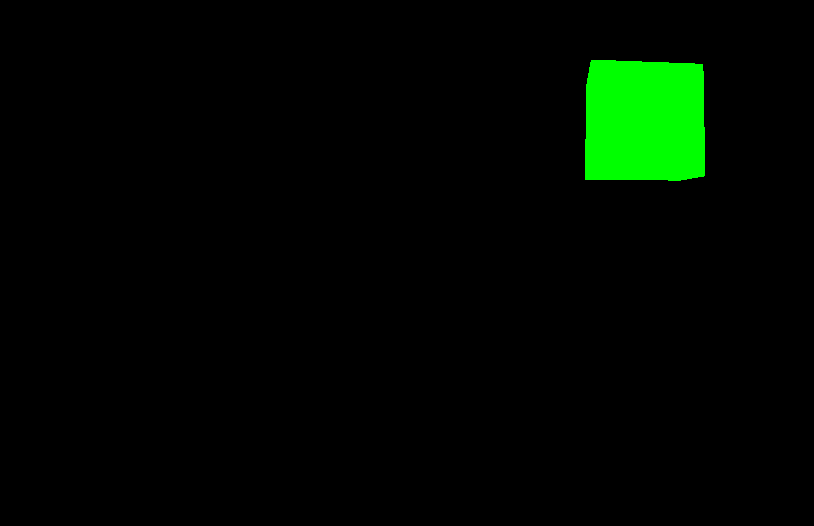
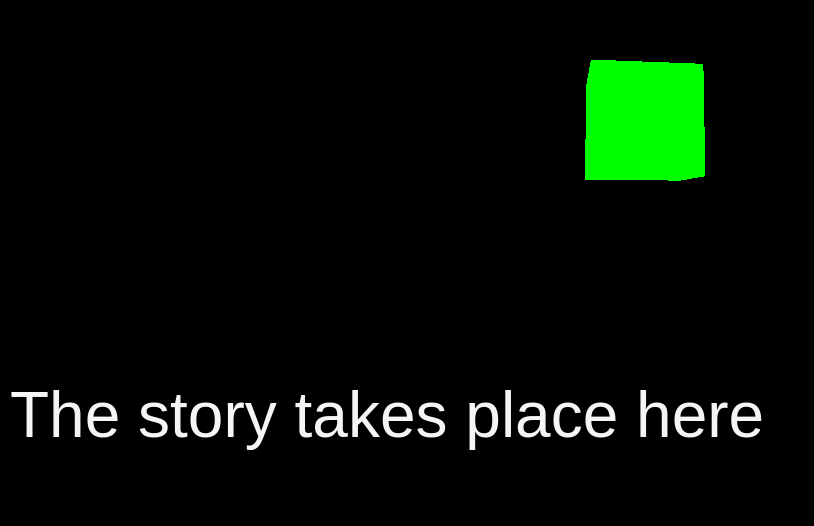
Before and after one commit to ohsnaplol/our-story, a website: page index.html in a window 1280 px wide. Shown: the part 274-800 px from the top of the page, without its empty margins (0-814 px from the left). Drawn offline with nearby package versions, Linux system fonts and the light colour scheme.

Commit message:
add text overlay

```diff
--- a/index.html
+++ b/index.html
@@ -5,11 +5,27 @@
 		<title>My first three.js app</title>
 		<style>
 			body { margin: 0; }
+			#container {
+				position: relative;
+			}
+			#text-overlay {
+				position: absolute;
+				bottom: 0;
+				left: 0;
+				color:whitesmoke;
+				padding: 10px;
+				font-size: 5vw;
+				font-family: sans-serif;
+			}
 		</style>
+		<script src="js/three.js" defer></script>
+		<script src="js/scene.js" defer></script>
 	</head>
 	<body>
-		<script src="js/three.js"></script>
-		<script src="js/scene.js"></script>
-
+		<div id="container">
+			<main id="text-overlay">
+				<p>The story takes place here</p>
+			</main>
+		</div>
 	</body>
 </html>
--- a/js/scene.js
+++ b/js/scene.js
@@ -9,7 +9,7 @@ const renderer = new THREE.WebGLRenderer();
  * if we want to lower render resolution, divide both args by two and set false as third arg
  */
 renderer.setSize(window.innerWidth, window.innerHeight);
-document.body.appendChild(renderer.domElement);
+document.getElementById("container").appendChild(renderer.domElement);
 
 /**
  * BoxGeometry creates a cube by default.
```
